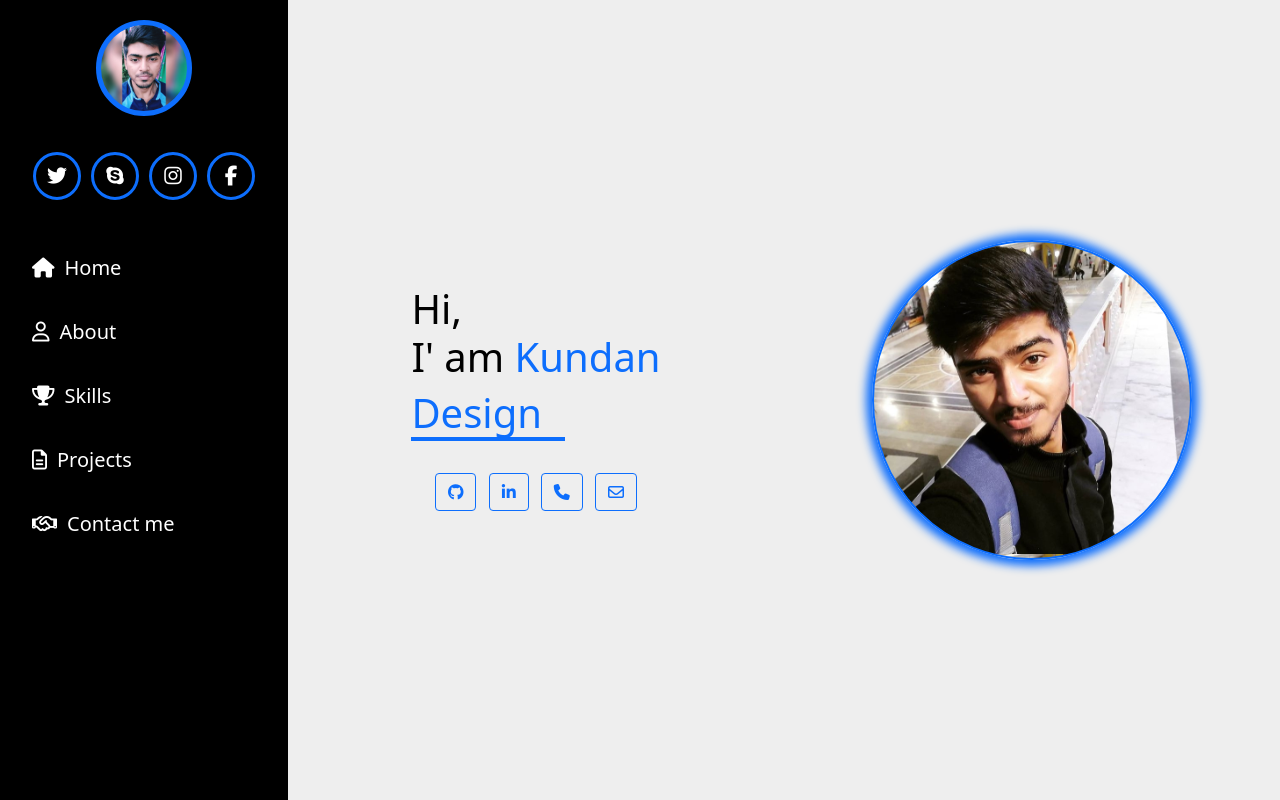
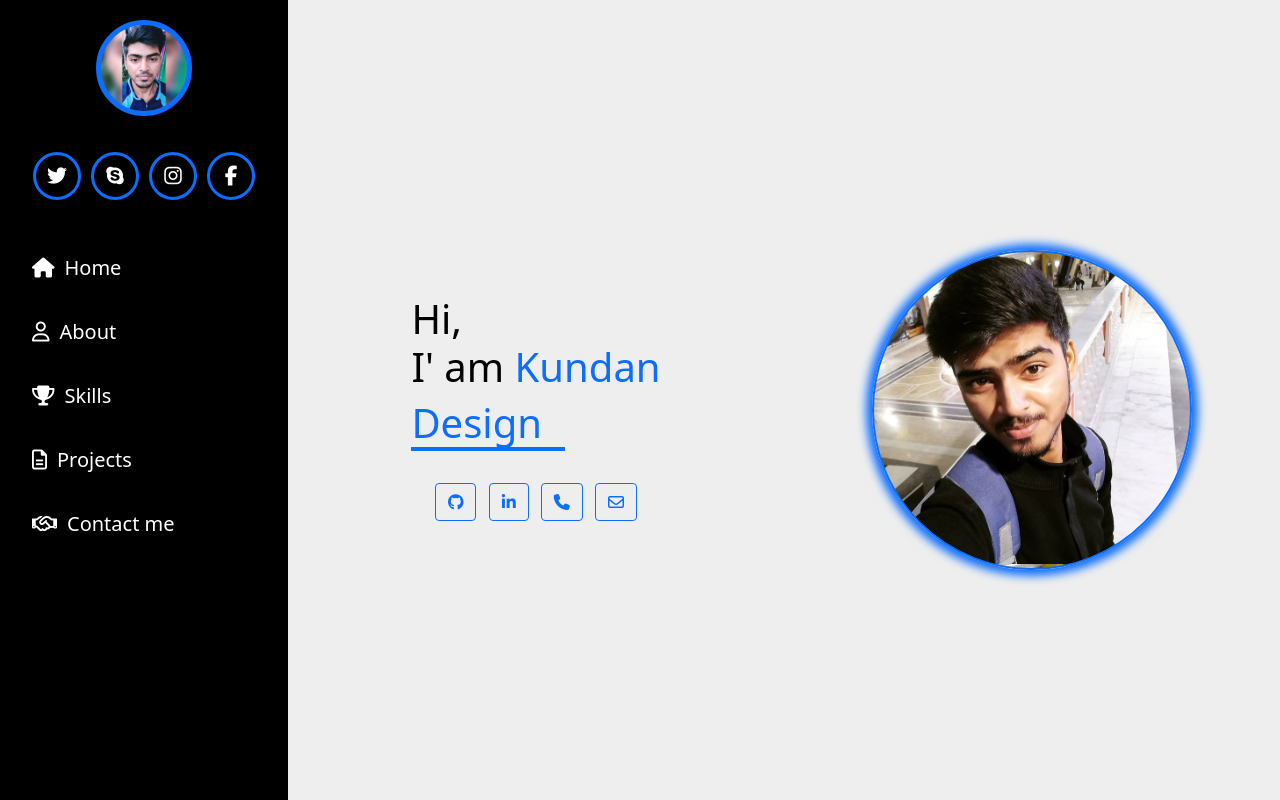
Before and after one commit to candy-6646/portfolio, a plain HTML site: page index.html in a window 1280 px wide. Drawn offline with nearby package versions, Linux system fonts and the light colour scheme.

Commit message:
top-sec-design changed

```diff
--- a/styles.css
+++ b/styles.css
@@ -200,6 +200,8 @@ body {
 	justify-content: center;
 	align-items: center;
 	flex-direction: column;
+	padding: 0px;
+	margin-top: 20px;
 }
 
 #top > div.heading.row > div:nth-child(1)>div {
```
